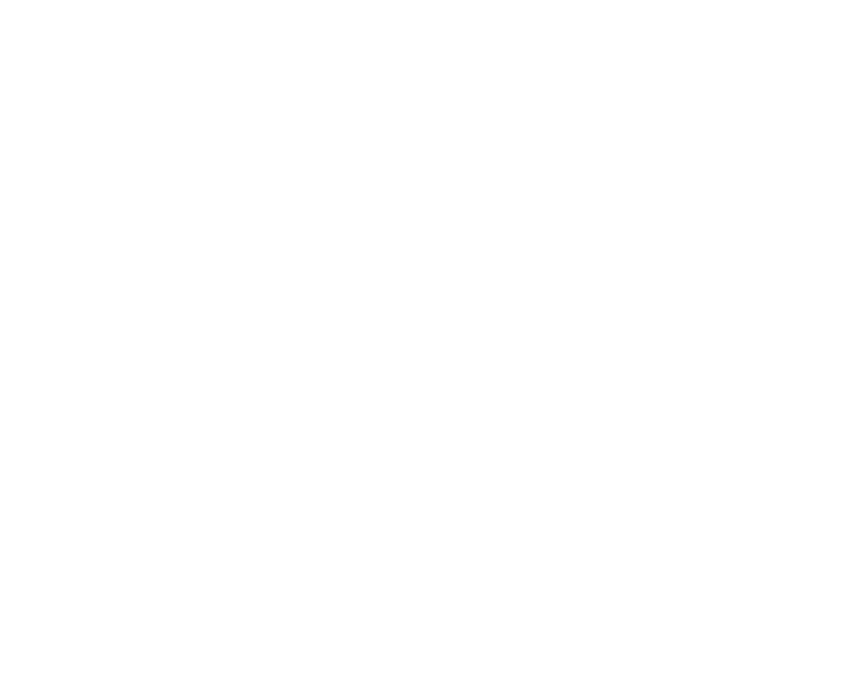
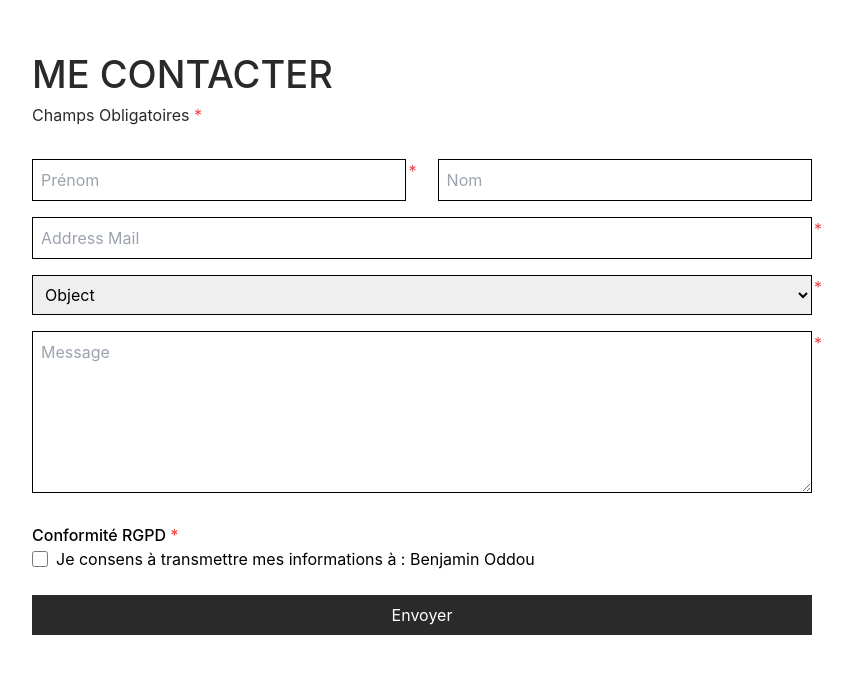
Before and after one commit to devcreatives2024/Bio-portfolio, a React (Create React App) app: page / in a window 1280 px wide. Shown: the part 4690-5364 px from the top of the page, without its empty margins (218-1070 px from the left). Before the commit the page ends 4736 px from the top, so only its background shows below. Built offline with nearby package versions, Linux system fonts and the light colour scheme.

Commit message:
contranct design

```diff
--- /dev/null
+++ b/src/components/shared/contract/Contract.js
@@ -0,0 +1,108 @@
+import React from "react";
+
+function Contract() {
+  return (
+    <>
+      <div className="px-[250px] pb-12">
+        <div className="text-[#2a2a2a] pb-8 ">
+          <h2 className=" font-medium uppercase text-[38px] ">me contacter</h2>
+          <p className="text-[16px]">
+            Champs Obligatoires <span className="text-red-500">*</span>
+          </p>
+        </div>
+        <div>
+          <form>
+            <div className="space-y-4">
+              <div class="flex justify-between">
+                <div class="relative w-[48%]">
+                  <input
+                    className="w-full border border-black p-[8px]"
+                    type="text"
+                    name="Prénom"
+                    placeholder="Prénom"
+                    required
+                  />
+                  <span class="absolute text-red-500 right-[-10px] top-0">
+                    *
+                  </span>
+                </div>
+                <div class="relative w-[48%]">
+                  <input
+                    className="w-full border border-black p-[8px]"
+                    type="text"
+                    name="Nom"
+                    placeholder="Nom"
+                  />
+                </div>
+              </div>
+              <div class="relative w-full">
+                <input
+                  className="w-full border border-black p-[8px]"
+                  type="email"
+                  name="Prénom"
+                  placeholder="Address Mail"
+                  required
+                />
+                <span class="absolute text-red-500 right-[-10px] top-0">*</span>
+              </div>
+              <div class="relative w-full">
+                <select
+                  className="w-full border border-black p-[8px]"
+                  name="Object"
+                  placeholder="Object"
+                  required
+                >
+                  <option value="">Object</option>
+                  <option value="Mariage / Évènement">
+                    Mariage / Évènement
+                  </option>
+                  <option value="Portrait Entreprise">
+                    Portrait Entreprise
+                  </option>
+                  <option value="Séance Couple">Séance Couple</option>
+                  <option value="Séance Solo">Séance Solo</option>
+                  <option value="Autres Demandes">Autres</option>
+                </select>
+                <span class="absolute text-red-500 right-[-10px] top-0">*</span>
+              </div>
+              <div class="relative w-full">
+                <textarea
+                  className="w-full border border-black p-[8px]"
+                  type="text"
+                  name="Prénom"
+                  rows="6"
+                  placeholder="Message"
+                  required
+                />
+                <span class="absolute text-red-500 right-[-10px] top-0">*</span>
+              </div>
+            </div>
+            <div className="pt-6">
+              <p className="text-[16px] font-medium">
+                Conformité RGPD <span className="text-red-500">*</span>
+              </p>
+              <div className="flex items-center space-x-2 ">
+                <input
+                  className="w-4 h-4 accent-[#2a2a2a]"
+                  type="checkbox"
+                  id="check"
+                  required
+                />
+                <label for="check" className="text-[16px]">
+                  Je consens à transmettre mes informations à : Benjamin Oddou
+                </label>
+              </div>
+            </div>
+            <div>
+              <button className="w-full py-2 mt-6 bg-[#2a2a2a] hover:bg-opacity-80 text-white ">
+                Envoyer
+              </button>
+            </div>
+          </form>
+        </div>
+      </div>
+    </>
+  );
+}
+
+export default Contract;
--- a/src/pages/TheLayout.js
+++ b/src/pages/TheLayout.js
@@ -1,5 +1,6 @@
 import React from "react";
 import { BrowserRouter, Route, Routes } from "react-router-dom";
+import Contract from "../components/shared/contract/Contract";
 import Header from "../components/shared/header/Header";
 import Honors from "../components/shared/Honors";
 import Home from "./Home";
@@ -15,6 +16,7 @@
         <Routes>
           <Route path="/" element={<Home />} />
         </Routes>
+        <Contract />
       </BrowserRouter>
     </>
   );
```
